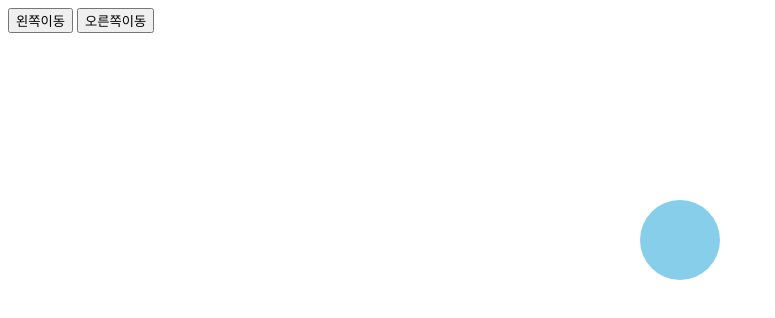
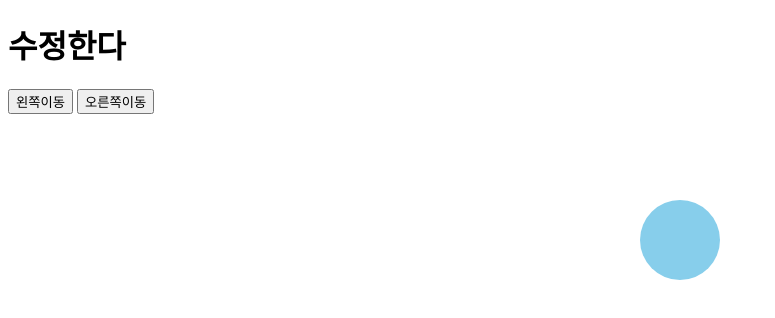
Before and after one commit to albatro33/What-The-Hell, a plain HTML site: page test.html in a window 1280 px wide. Shown: the whole page, without its empty margins (0-775 px from the left). Drawn offline with Linux system fonts and the light colour scheme.

Commit message:
h1 추가해봄

```diff
--- a/test.html
+++ b/test.html
@@ -54,6 +54,7 @@
 </head>
 
 <body>
+<h1> 수정한다</h1>
     <div id="box"></div>
     <button onclick="move_left_right('left');">왼쪽이동</button>
     <button onclick="move_left_right('right');">오른쪽이동</button>
```
